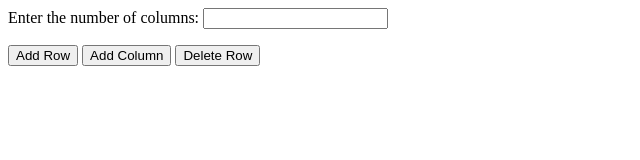
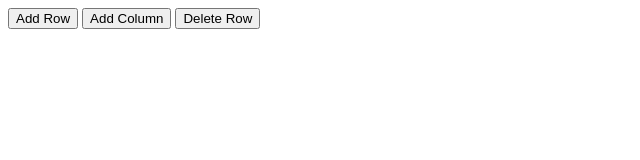
Before and after one commit to DeividMafra/JavaScript_Classes, a plain HTML site: page Activity7.html in a window 1280 px wide. Shown: the whole page, without its empty margins (0-640 px from the left). Drawn offline with Linux system fonts and the light colour scheme.

```diff
--- a/Activity7.html
+++ b/Activity7.html
@@ -6,8 +6,6 @@
 
 <body>
     <form>
-        <p>Enter the number of columns: <input id="numOfCol"></p>
-
         <input type="button" value="Add Row" onclick="AddingRow()" />
         <input type="button" value="Add Column" onclick="AddingColumn()" />
         <input type="button" value="Delete Row" onclick="DeletingRow()" />
```
